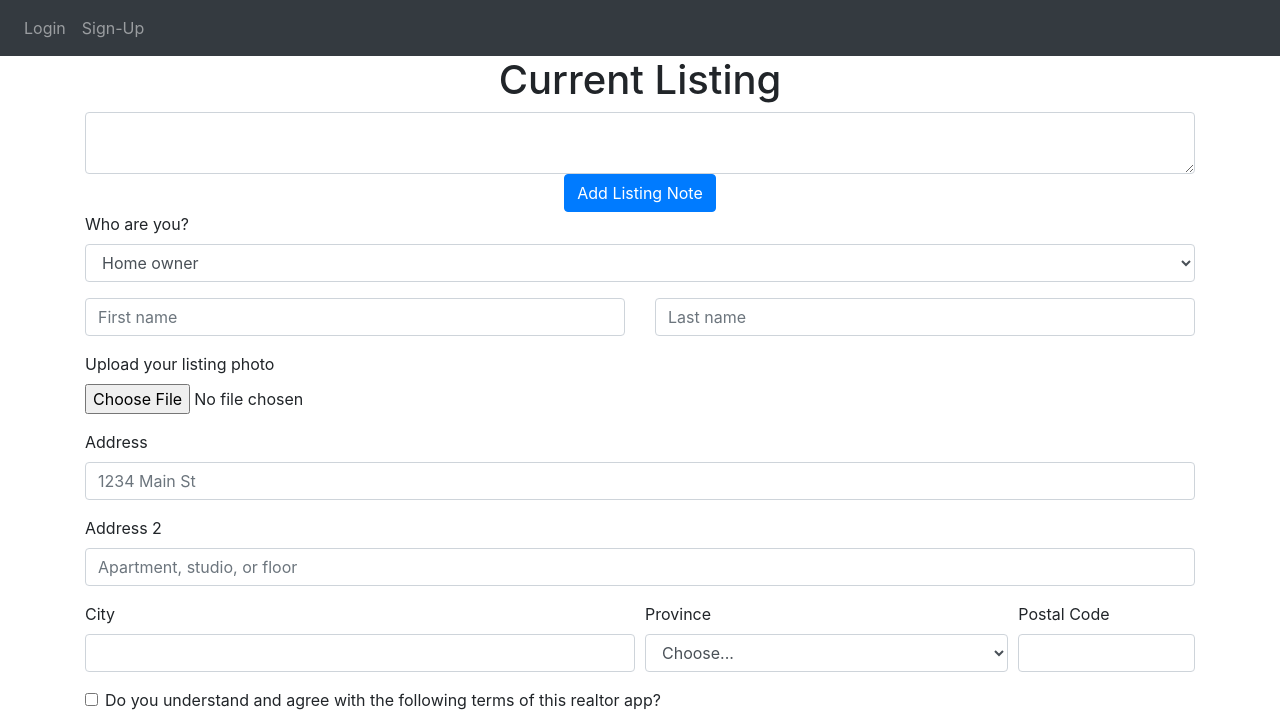
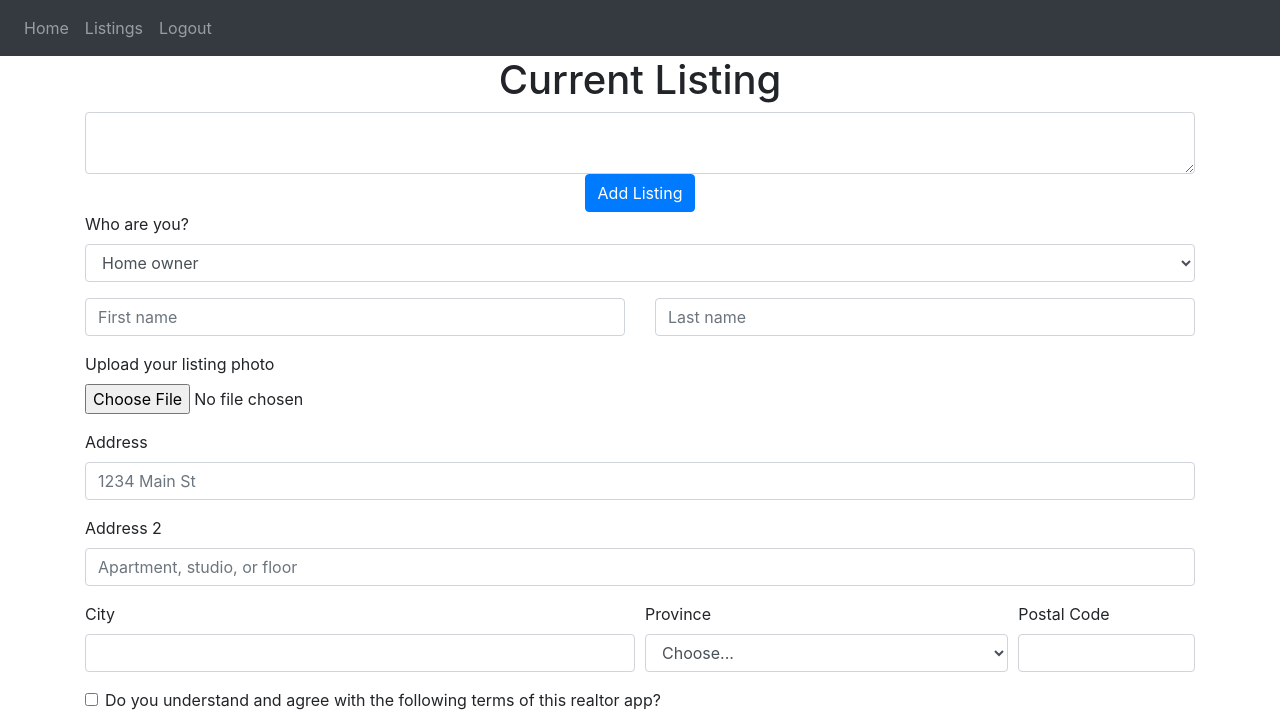
Before and after one commit to michellesauder/python_app, a Flask app: template website/templates/listings.html in a window 1280 px wide. Shown: the top 727 px of the page. Run offline with Flask 2, Linux system fonts and the light colour scheme; the template is opened without the code that fills it: values that come from a table or form of the project are taken from there, others are empty; data comes from the database, SQL or seed files in the repository; both versions use the stored data as it was after the commit; tables that the repository leaves empty hold one stand-in row (values such as "Sample post"); some libraries are stand-ins or nearby versions.

Commit message:
added in listing

```diff
--- a/website/static/index.js
+++ b/website/static/index.js
@@ -12,6 +12,6 @@
       method: "POST",
       body: JSON.stringify({ listingId: listingId }),
     }).then((_res) => {
-      window.location.href = "/";
+      window.location.href = "/listings";
     });
   }
--- a/website/templates/home.html
+++ b/website/templates/home.html
@@ -8,7 +8,6 @@
         <button type="button" class="close" onClick="deleteNote({{note.id}})">
             <span aria-hidden="true">&times;</span>
         </button>
-
     </li>
 </ul>
 {% endfor %}
--- a/website/templates/listings.html
+++ b/website/templates/listings.html
@@ -2,14 +2,24 @@
 {% block title %} Listings {% endblock %}
 {% block content %}
 <h1 align="center">Current Listing</h1>
+<ul class="list-group list-group-flush" id="listings">
+  {% for listing in user.listings %}
+  <li class="list-group-item">{{ listing.data }}
+      <button type="button" class="close" onClick="deleteListing({{listing.id}})">
+          <span aria-hidden="true">&times;</span>
+      </button>
+  </li>
+</ul>
+{% endfor %}
 
 <form method="POST" >
     <textarea id="listing" name="listing" placeholder="" class="form-control" ></textarea>
     <div align="center" >
-        <button type="submit" class="btn btn-primary">Add Listing Note</button>
+        <button type="submit" class="btn btn-primary">Add Listing</button>
     </div>
 </form>
-<form method="POST">
+
+<form>
     <div class="form-group">
       <label for="exampleFormControlSelect1">Who are you?</label>
       <select class="form-control" id="exampleFormControlSelect1">
@@ -20,6 +30,26 @@
         <option>Financial Advisor</option>
       </select>
     </div>
+    <!-- <div class="form-check">
+        <input class="form-check-input" type="checkbox" value="" id="defaultCheck1">
+        <label class="form-check-label" for="defaultCheck1">
+          Default checkbox
+        </label>
+      </div> -->
+    <!-- <div class="form-group">
+      <label for="exampleFormControlSelect2">Example multiple select</label>
+      <select multiple class="form-control" id="exampleFormControlSelect2">
+        <option>1</option>
+        <option>2</option>
+        <option>3</option>
+        <option>4</option>
+        <option>5</option>
+      </select>
+    </div> -->
+    <!-- <div class="form-group">
+      <label for="exampleFormControlTextarea1">Example textarea</label>
+      <textarea class="form-control" id="exampleFormControlTextarea1" rows="3"></textarea>
+    </div> -->
     <div class="form-group">
         <div class="row">
             <div class="col">
@@ -68,6 +98,6 @@
             </label>
           </div>
         </div>
-      </form>
+  </form>
 
 {% endblock %}
```
Also changed, not shown: website/database.db.
